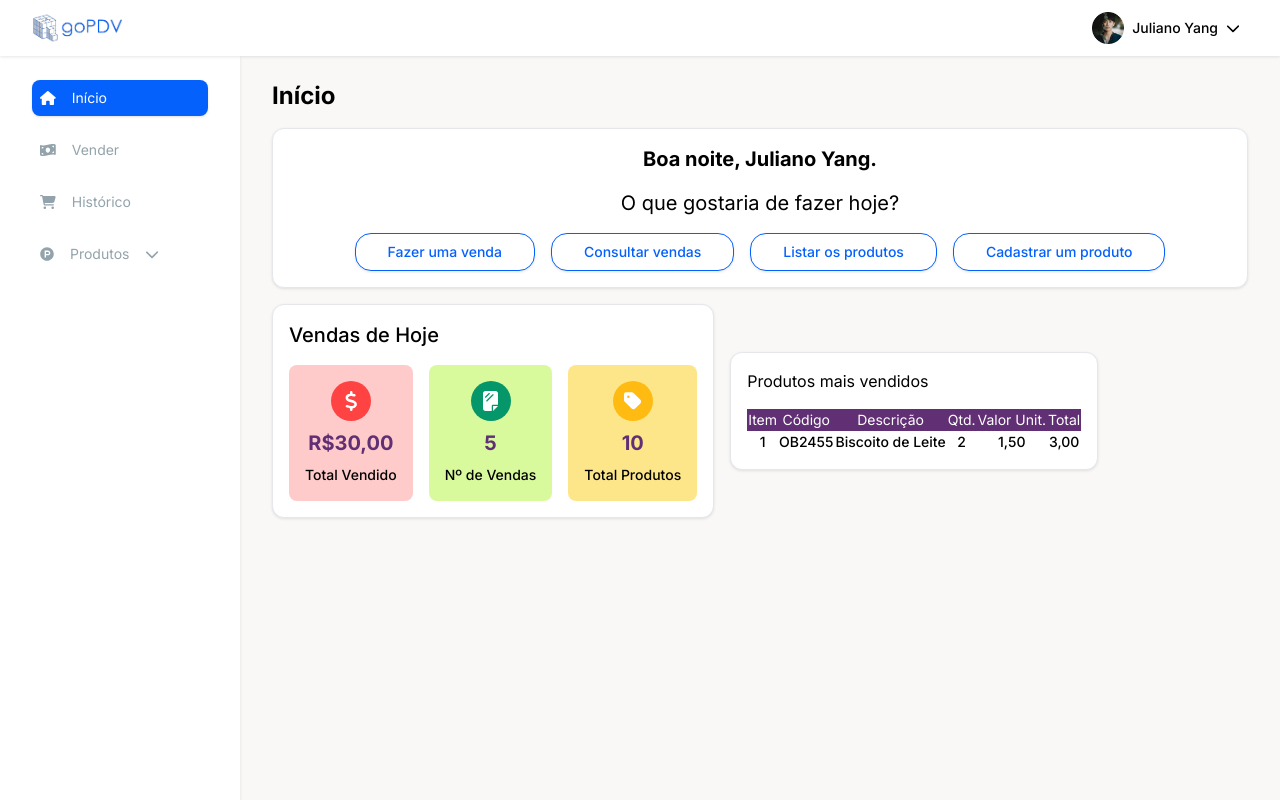
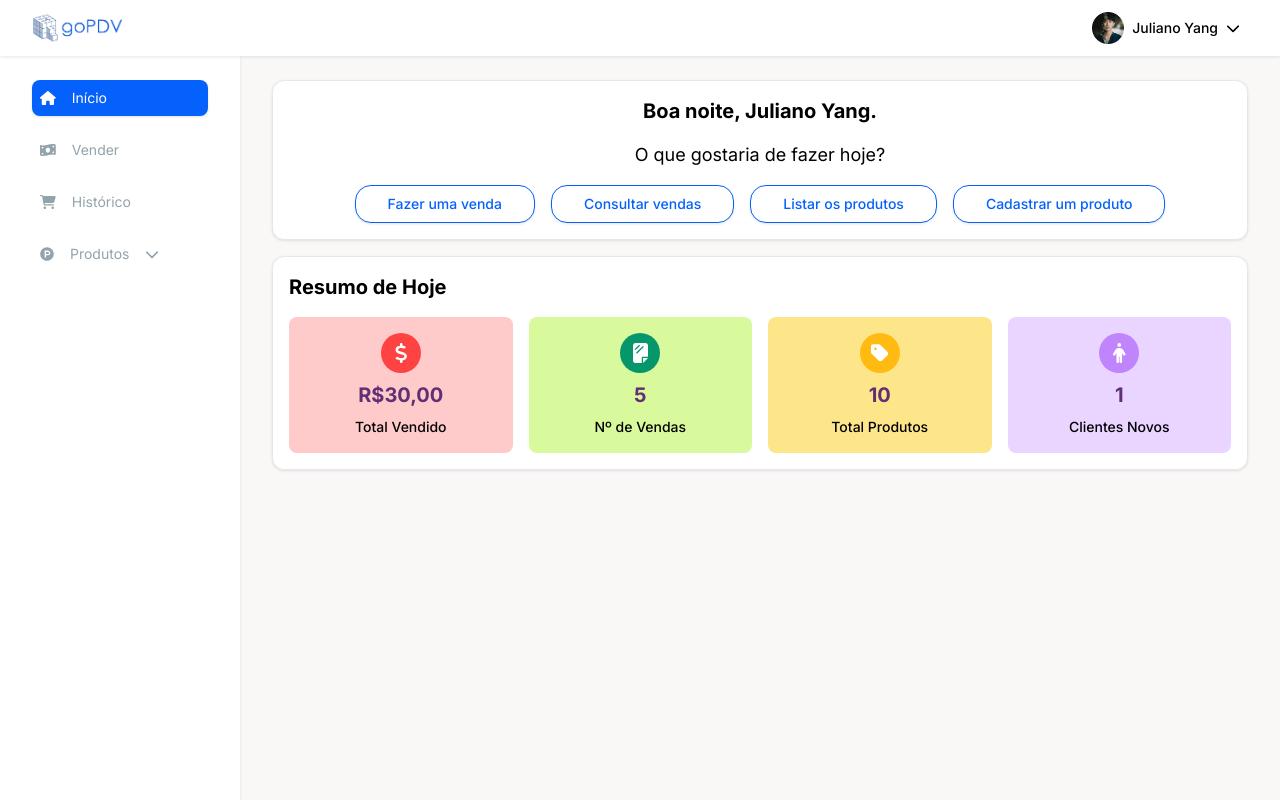
Before and after one commit to AlissonSilva07/frontend-sistema-pdv, an Angular app: page /inicio in a window 1280 px wide. Built offline with nearby package versions, Linux system fonts and the light colour scheme.

Commit message:
Alterações na tela de início

```diff
--- a/src/app/app.module.ts
+++ b/src/app/app.module.ts
@@ -26,6 +26,7 @@ import { PopupExcluirComponent } from './shared/popup-excluir/popup-excluir.comp
 import { PopupIncluirComponent } from './shared/popup-incluir/popup-incluir.component';
 import { VendasHojeComponent } from './shared/vendas-hoje/vendas-hoje.component';
 import { VendasMaisVendidosComponent } from './shared/vendas-mais-vendidos/vendas-mais-vendidos.component';
+import { UltimasVendasComponent } from './shared/ultimas-vendas/ultimas-vendas.component';
 
 @NgModule({
   declarations: [
@@ -49,7 +50,8 @@ import { VendasMaisVendidosComponent } from './shared/vendas-mais-vendidos/venda
     PopupExcluirComponent,
     PopupIncluirComponent,
     VendasHojeComponent,
-    VendasMaisVendidosComponent
+    VendasMaisVendidosComponent,
+    UltimasVendasComponent
   ],
   imports: [
     BrowserModule,
--- a/src/app/pages/tela-historico/tela-historico.component.html
+++ b/src/app/pages/tela-historico/tela-historico.component.html
@@ -1,6 +1,8 @@
 <main class="w-full h-screen pt-20 pb-8 pl-[272px] pr-8 bg-cinza-100 flex flex-col gap-4 z-10">
-    <p class="text-2xl text-cinza-600 font-bold">Histórico de Vendas</p>
-    <app-input texto="Cód. da Venda"></app-input>
+    <div class="flex items-center justify-between">
+        <p class="text-2xl text-cinza-400 font-bold">Histórico de Vendas</p>
+        <app-input texto="ID da Venda"></app-input>
+    </div>
     <div class="flex flex-col gap-4 overflow-y-scroll">
         <app-card-venda></app-card-venda>
         <app-card-venda></app-card-venda>
--- a/src/app/pages/tela-inicio/tela-inicio.component.html
+++ b/src/app/pages/tela-inicio/tela-inicio.component.html
@@ -1,19 +1,15 @@
 <main class="w-full h-screen pt-20 pb-14 pl-[272px] pr-8 bg-cinza-100 flex flex-col gap-4 z-10">
-    <p class="text-2xl text-cinza-600 font-bold">Início</p>
     <div class="flex flex-col gap-4">
         <div class="w-full h-full flex flex-col items-center p-4 gap-4 bg-white rounded-xl shadow-padrao border">
             <p class="text-xl font-bold">{{mensagemCompleta}}</p>
-            <p class="text-xl">O que gostaria de fazer hoje?</p>
+            <p class="text-lg">O que gostaria de fazer hoje?</p>
             <div class="flex items-center gap-4">
-                <app-main-button bgCor="bg-branco" textoCor="text-azul" textoExibir="Fazer uma venda" borda="border border-azul"></app-main-button>
-                <app-main-button bgCor="bg-branco" textoCor="text-azul" textoExibir="Consultar vendas" borda="border border-azul"></app-main-button>
-                <app-main-button bgCor="bg-branco" textoCor="text-azul" textoExibir="Listar os produtos" borda="border border-azul"></app-main-button>
-                <app-main-button bgCor="bg-branco" textoCor="text-azul" textoExibir="Cadastrar um produto" borda="border border-azul"></app-main-button>
+                <app-main-button routerLink="/vender" bgCor="bg-branco" textoCor="text-azul" textoExibir="Fazer uma venda" borda="border border-azul"></app-main-button>
+                <app-main-button routerLink="/historico" bgCor="bg-branco" textoCor="text-azul" textoExibir="Consultar vendas" borda="border border-azul"></app-main-button>
+                <app-main-button routerLink="/produtos/listar" bgCor="bg-branco" textoCor="text-azul" textoExibir="Listar os produtos" borda="border border-azul"></app-main-button>
+                <app-main-button routerLink="/produtos/cadastrar" bgCor="bg-branco" textoCor="text-azul" textoExibir="Cadastrar um produto" borda="border border-azul"></app-main-button>
             </div>
         </div>
-        <div class="w-full flex items-center gap-4">
-            <app-vendas-hoje></app-vendas-hoje>
-            <app-vendas-mais-vendidos></app-vendas-mais-vendidos>
-        </div>
+        <app-vendas-hoje></app-vendas-hoje>
     </div>
 </main>
--- a/src/app/pages/tela-produtos/cadastrar-produtos/cadastrar-produtos.component.html
+++ b/src/app/pages/tela-produtos/cadastrar-produtos/cadastrar-produtos.component.html
@@ -1,5 +1,5 @@
 <main class="w-screen h-screen bg-cinza-100 pt-20 pb-14 pl-[272px] p-8 bg-listras flex flex-col gap-4 z-10">
-    <p class="text-2xl text-cinza-600 font-bold">Cadastrar Produtos</p>
+    <p class="text-2xl text-cinza-400 font-bold">Cadastrar Produtos</p>
     <div class="w-full h-auto flex items-center p-4 gap-4 bg-white rounded-xl shadow-padrao border relative">
         <div class="h-full w-2/6 p-4 rounded-l-lg">
             <form [formGroup]="produtoForm" class="flex flex-col items-center gap-4">
--- a/src/app/pages/tela-produtos/listar-produtos/listar-produtos.component.html
+++ b/src/app/pages/tela-produtos/listar-produtos/listar-produtos.component.html
@@ -1,6 +1,6 @@
 <main class="w-screen h-screen pt-20 pb-14 pl-[272px] p-8 bg-cinza-100 flex flex-col gap-4 z-10">
     <div class="flex items-center justify-between">
-        <p class="text-2xl text-cinza-600 font-bold">Lista de Produtos</p>
+        <p class="text-2xl text-cinza-400 font-bold">Lista de Produtos</p>
         <app-input texto="Cód. do Produto"></app-input>
     </div>
     <div class="w-full h-full flex flex-col items-center p-4 gap-4 bg-white rounded-xl shadow-padrao border relative">
--- a/src/app/pages/tela-venda/tela-venda.component.html
+++ b/src/app/pages/tela-venda/tela-venda.component.html
@@ -1,5 +1,4 @@
 <main class="w-screen h-screen pt-20 pb-14 pl-[272px] pr-8 bg-cinza-100 flex flex-col gap-4 z-10">
-    <p class="text-2xl text-cinza-600 font-bold">Nova Venda</p>
     <div class="w-full h-full flex gap-4">
         <div class="h-full w-5/12 flex flex-col gap-4">
             <app-input texto="Cód. do Produto"></app-input>
--- /dev/null
+++ b/src/app/shared/ultimas-vendas/ultimas-vendas.component.html
@@ -0,0 +1,21 @@
+<div class="w-full h-full flex flex-col items-start p-4 gap-4 bg-white rounded-xl shadow-padrao border">
+    <p class="text-xl font-bold">Últimas Vendas</p>
+    <table class="table-auto w-full">
+        <thead class="bg-roxo">
+          <tr class="text-sm text-left text-branco">
+            <th>ID</th>
+            <th>Data</th>
+            <th>Qtd. Itens</th>
+            <th>Cliente</th>
+          </tr>
+        </thead>
+        <tbody>
+          <tr class="text-sm text-left">
+            <td>p003-a3e-222</td>
+            <td>21/12/2022</td>
+            <td>1</td>
+            <td>Doralice dos Santos</td>
+          </tr>
+        </tbody>
+      </table>
+</div>
--- a/src/app/shared/vendas-hoje/vendas-hoje.component.html
+++ b/src/app/shared/vendas-hoje/vendas-hoje.component.html
@@ -1,26 +1,33 @@
 <div class="w-full h-full flex flex-col items-start p-4 gap-4 bg-white rounded-xl shadow-padrao border">
-    <p class="text-xl font-medium">Vendas de Hoje</p>
-    <div class="flex items-center gap-4">
-        <div class="bg-red-200 p-4 flex flex-col items-center gap-2 rounded-lg">
+    <p class="text-xl font-bold">Resumo de Hoje</p>
+    <div class="w-full flex items-center gap-4">
+        <div class="w-full bg-red-200 p-4 flex flex-col items-center gap-2 hover:scale-105 transition-all delay-75 rounded-lg">
             <span class="bg-vermelho w-10 h-10 flex flex-col items-center justify-center rounded-full">
                 <fa-icon [icon]="faDollarSign" class="text-xl text-branco"></fa-icon>
             </span>
             <p class="text-xl font-bold text-roxo">R$30,00</p>
             <p class="text-sm font-medium">Total Vendido</p>
         </div>
-        <div class="flex-1 bg-lime-200 p-4 flex flex-col items-center gap-2 rounded-lg">
+        <div class="w-full bg-lime-200 p-4 flex flex-col items-center gap-2 hover:scale-105 transition-all delay-75 rounded-lg">
             <span class="bg-verde w-10 h-10 flex flex-col items-center justify-center rounded-full">
                 <fa-icon [icon]="faSheetPlastic" class="text-xl text-branco"></fa-icon>
             </span>
             <p class="text-xl font-bold text-roxo">5</p>
             <p class="text-sm font-medium">Nº de Vendas</p>
         </div>
-        <div class="bg-amber-200 p-4 flex flex-col items-center gap-2 rounded-lg">
+        <div class="w-full bg-amber-200 p-4 flex flex-col items-center gap-2 hover:scale-105 transition-all delay-75 rounded-lg">
             <span class="bg-amarelo w-10 h-10 flex flex-col items-center justify-center rounded-full">
                 <fa-icon [icon]="faTag" class="text-xl text-branco"></fa-icon>
             </span>
             <p class="text-xl font-bold text-roxo">10</p>
             <p class="text-sm font-medium">Total Produtos</p>
         </div>
+        <div class="w-full bg-purple-200 p-4 flex flex-col items-center gap-2 hover:scale-105 transition-all delay-75 rounded-lg">
+            <span class="bg-purple-400 w-10 h-10 flex flex-col items-center justify-center rounded-full">
+                <fa-icon [icon]="faPerson" class="text-xl text-branco"></fa-icon>
+            </span>
+            <p class="text-xl font-bold text-roxo">1</p>
+            <p class="text-sm font-medium">Clientes Novos</p>
+        </div>
     </div>
 </div>
--- a/src/app/shared/vendas-hoje/vendas-hoje.component.ts
+++ b/src/app/shared/vendas-hoje/vendas-hoje.component.ts
@@ -1,6 +1,6 @@
 import { Component } from '@angular/core';
 
-import { faDollarSign, faSheetPlastic, faTag } from '@fortawesome/free-solid-svg-icons';
+import { faDollarSign, faSheetPlastic, faTag, faPerson } from '@fortawesome/free-solid-svg-icons';
 
 @Component({
   selector: 'app-vendas-hoje',
@@ -11,4 +11,5 @@ export class VendasHojeComponent {
   faDollarSign = faDollarSign;
   faSheetPlastic = faSheetPlastic;
   faTag = faTag;
+  faPerson = faPerson;
 }
```
Also changed, not shown: src/app/shared/ultimas-vendas/ultimas-vendas.component.ts (added, +10 -0 lines), 1 other file (tests, documents, lock files or other folders).
